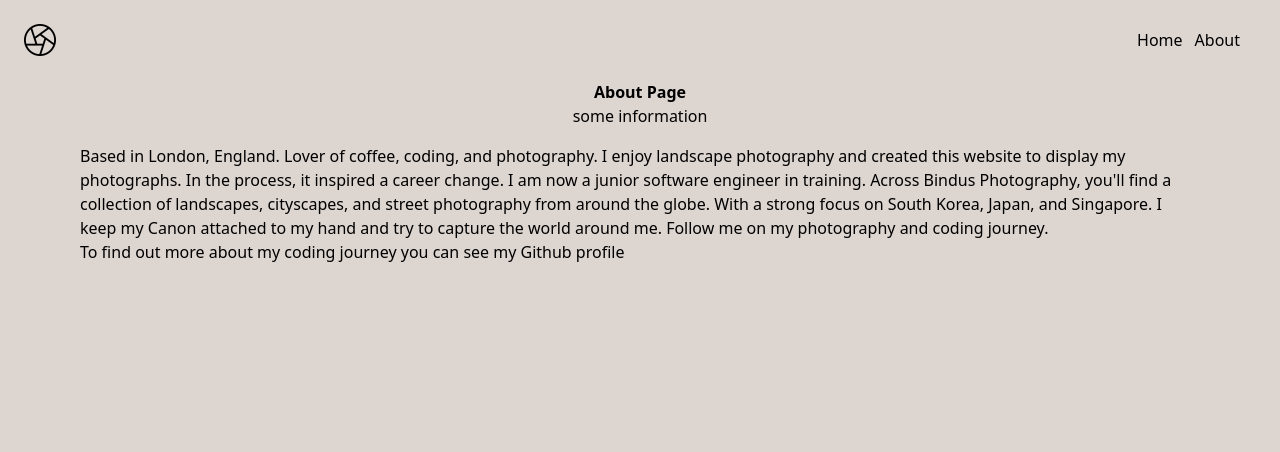
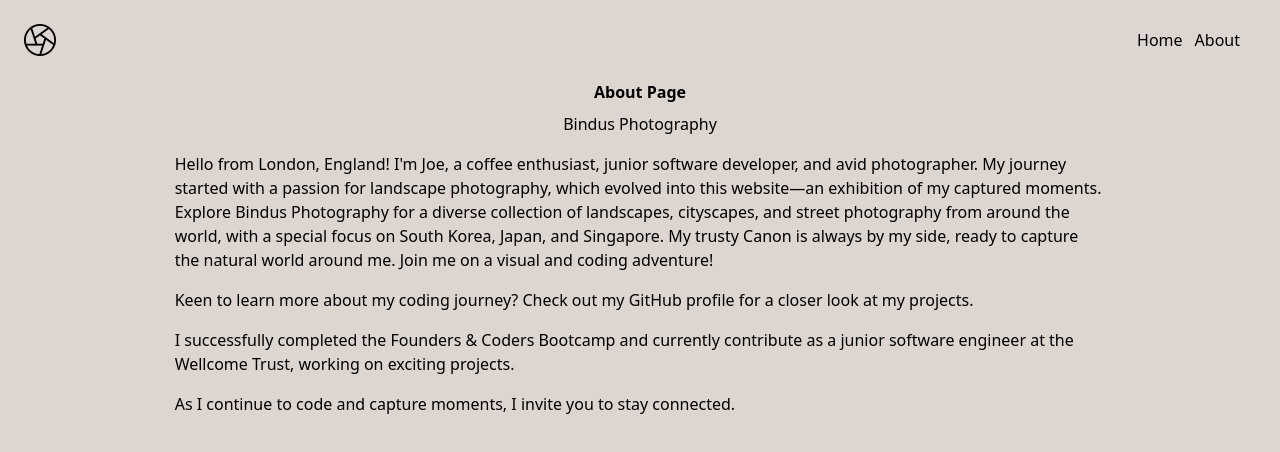
Before and after one commit to Joe-Lindie/photography, a Next.js app: page /about in a window 1280 px wide. Shown: the top 452 px of the page. Built offline with nearby package versions, Linux system fonts and the light colour scheme.

Commit message:
about page updates

```diff
--- a/src/app/about/page.js
+++ b/src/app/about/page.js
@@ -8,12 +8,12 @@ const About = () => {
     <>
       <TopNav />
       <main className="flex flex-col items-center">
-        <h1 className="font-bold">About Page</h1>
-        <p className="pb-4">some information</p>
+        <h1 className="font-bold pb-2">About Page</h1>
+        <p className="pb-4">Bindus Photography</p>
       </main>
 
       <Grid>
-        <div className="col-start-1 col-end-13">
+        <div className="col-start-2 col-end-12">
           <AboutPageData />
         </div>
       </Grid>
--- a/src/components/coreUl/TopNav.js
+++ b/src/components/coreUl/TopNav.js
@@ -42,7 +42,7 @@ const TopNav = () => {
 
       {/* Mobile Menu */}
       <nav
-        className={`absolute right-0 bg-brown ${
+        className={`z-10 absolute right-0 bg-brown ${
           isOpen ? 'h-screen p-6 md:hidden animate-slide-in-right' : ''
         }`}
       >
--- a/src/data/aboutPageData.js
+++ b/src/data/aboutPageData.js
@@ -1,20 +1,29 @@
 const AboutPage = () => {
   return (
     <>
-      <p className="pb-3">
-        Based in London, England. Lover of coffee, coding, and photography. I
-        enjoy landscape photography and created this website to display my
-        photographs. In the process, it inspired a career change. I am now a
-        junior software engineer in training. Across Bindus Photography, you'll
-        find a collection of landscapes, cityscapes, and street photography from
-        around the globe. With a strong focus on South Korea, Japan, and
-        Singapore. I keep my Canon attached to my hand and try to capture the
-        world around me. Follow me on my photography and coding journey.
+      <p className="pb-4">
+        Hello from London, England! I'm Joe, a coffee enthusiast, junior
+        software developer, and avid photographer. My journey started with a
+        passion for landscape photography, which evolved into this website—an
+        exhibition of my captured moments. Explore Bindus Photography for a
+        diverse collection of landscapes, cityscapes, and street photography
+        from around the world, with a special focus on South Korea, Japan, and
+        Singapore. My trusty Canon is always by my side, ready to capture the
+        natural world around me. Join me on a visual and coding adventure!
       </p>
 
-      <p>
-        To find out more about my coding journey you can see my Github profile
+      <p className="pb-4">
+        Keen to learn more about my coding journey? Check out my GitHub profile
+        for a closer look at my projects.
       </p>
+
+      <p className="pb-4">
+        I successfully completed the Founders & Coders Bootcamp and currently
+        contribute as a junior software engineer at the Wellcome Trust, working
+        on exciting projects.
+      </p>
+
+      <p>As I continue to code and capture moments, I invite you to stay connected.</p>
     </>
   );
 };
```
